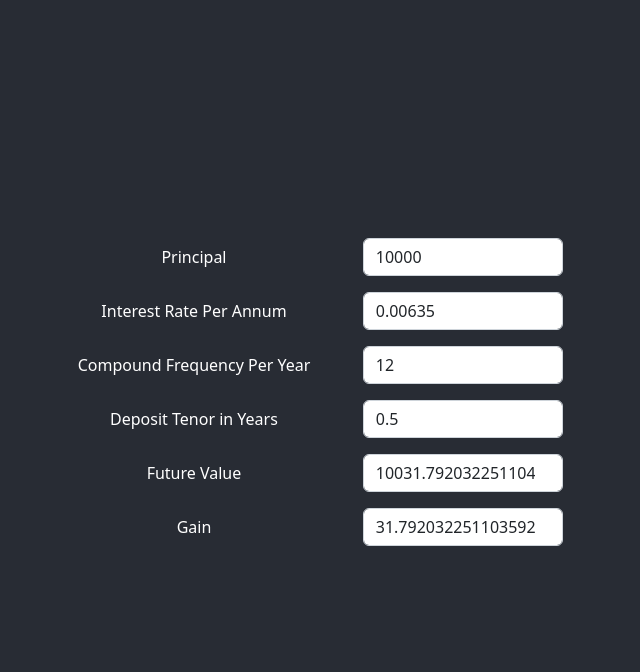
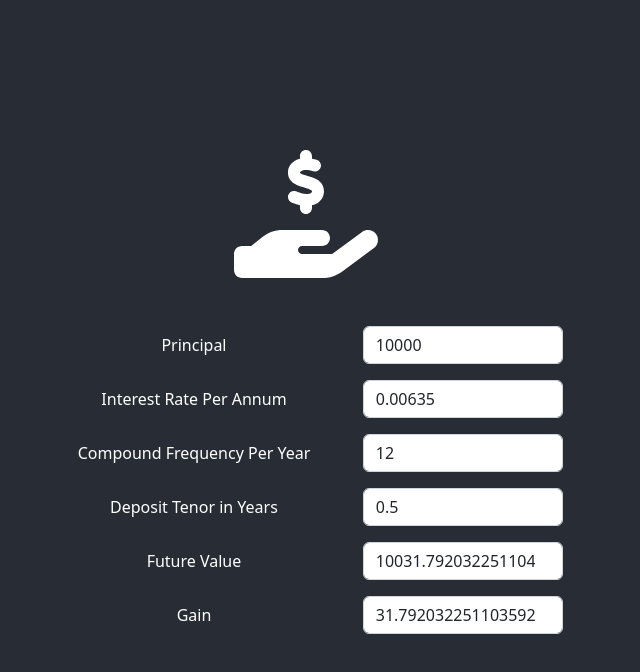
Before and after one commit to BigRiceEater/compound-interest-calculator, a React (Create React App) app: page / in a window 1280 px wide. Shown: the top 672 px of the page, without its empty margins (334-974 px from the left). Built offline with nearby package versions, Linux system fonts and the light colour scheme.

Commit message:
Add app icon

```diff
--- a/package.json
+++ b/package.json
@@ -3,6 +3,10 @@
   "version": "0.1.0",
   "private": true,
   "dependencies": {
+    "@fortawesome/fontawesome-svg-core": "^6.4.0",
+    "@fortawesome/free-regular-svg-icons": "^6.4.0",
+    "@fortawesome/free-solid-svg-icons": "^6.4.0",
+    "@fortawesome/react-fontawesome": "^0.2.0",
     "@testing-library/jest-dom": "^5.16.5",
     "@testing-library/react": "^13.4.0",
     "@testing-library/user-event": "^13.5.0",
--- a/src/App.js
+++ b/src/App.js
@@ -1,4 +1,6 @@
 import "./App.css";
+import { FontAwesomeIcon } from "@fortawesome/react-fontawesome";
+import { faHandHoldingDollar } from "@fortawesome/free-solid-svg-icons";
 import Form from "react-bootstrap/Form";
 import Col from "react-bootstrap/Col";
 import Row from "react-bootstrap/Row";
@@ -53,6 +55,17 @@
 
   return (
     <div className="App">
+      <div className="App-header">
+        <Row>
+          <Col>
+            <FontAwesomeIcon
+              className="mb-5"
+              icon={faHandHoldingDollar}
+              style={{ fontSize: "128" }}
+            />
+          </Col>
+        </Row>
+      </div>
       <Form>
         <TextField
           label="Principal"
```
Also changed, not shown: 1 other file (tests, documents, lock files or other folders).
